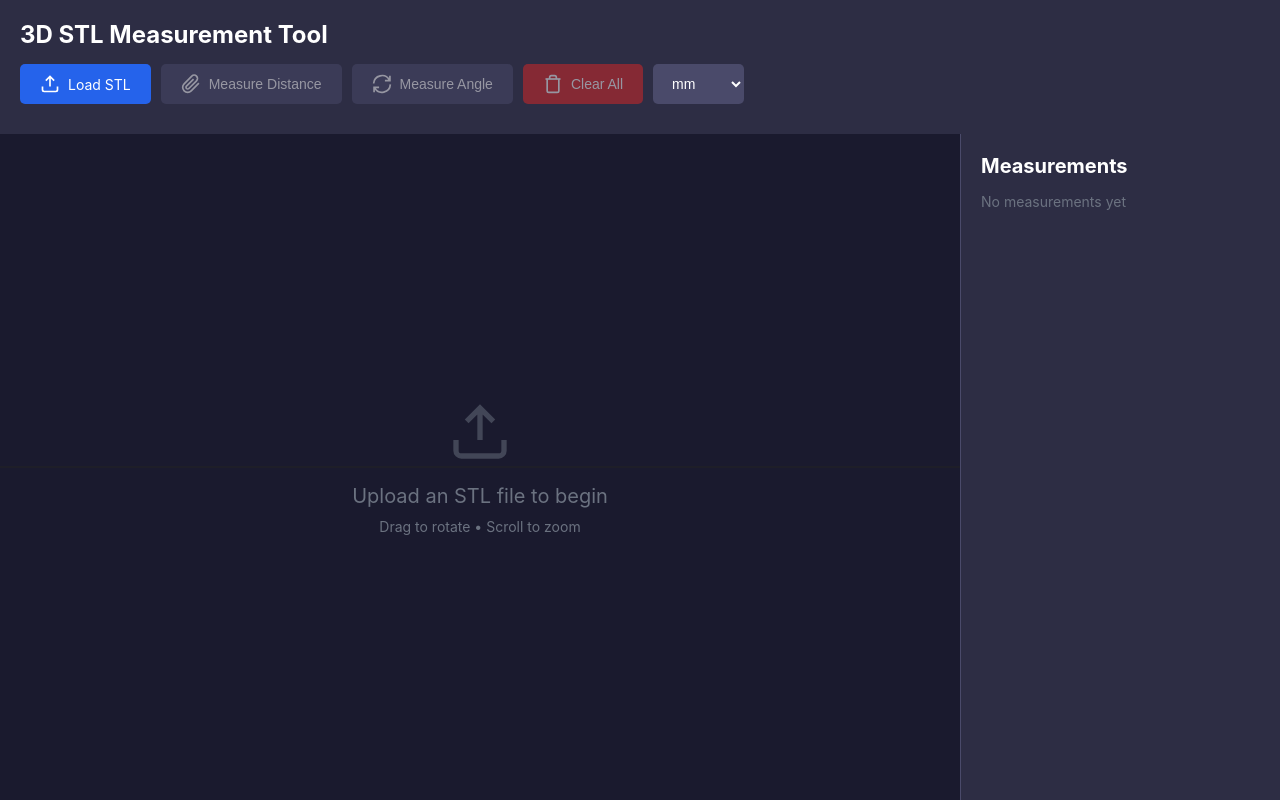
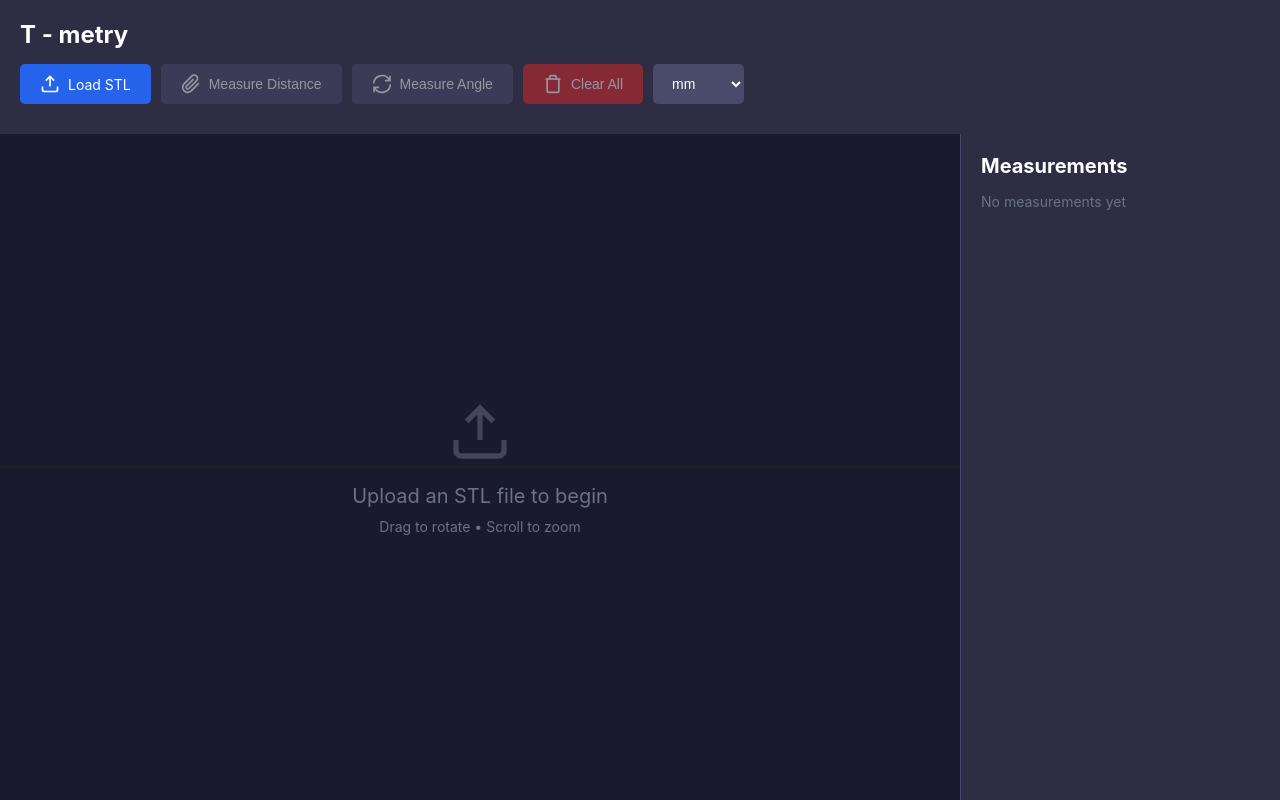
Before and after one commit to techbroscom/stlTamperAnalysis, a plain HTML site: page index.html in a window 1280 px wide. Drawn offline with nearby package versions, Linux system fonts and the light colour scheme.

Commit message:
Name change

```diff
--- a/index.html
+++ b/index.html
@@ -3,7 +3,7 @@
 <head>
     <meta charset="UTF-8">
     <meta name="viewport" content="width=device-width, initial-scale=1.0">
-    <title>3D STL Measurement Tool</title>
+    <title>T - metry</title>
     <script src="https://cdnjs.cloudflare.com/ajax/libs/three.js/r128/three.min.js"></script>
     <style>
         * {
@@ -324,7 +324,7 @@
 <body>
     <div id="container">
         <div id="header">
-            <h1>3D STL Measurement Tool</h1>
+            <h1>T - metry</h1>
             <div id="controls">
                 <label class="file-label">
                     <svg width="20" height="20" viewBox="0 0 24 24" fill="none" stroke="currentColor" stroke-width="2">
```
